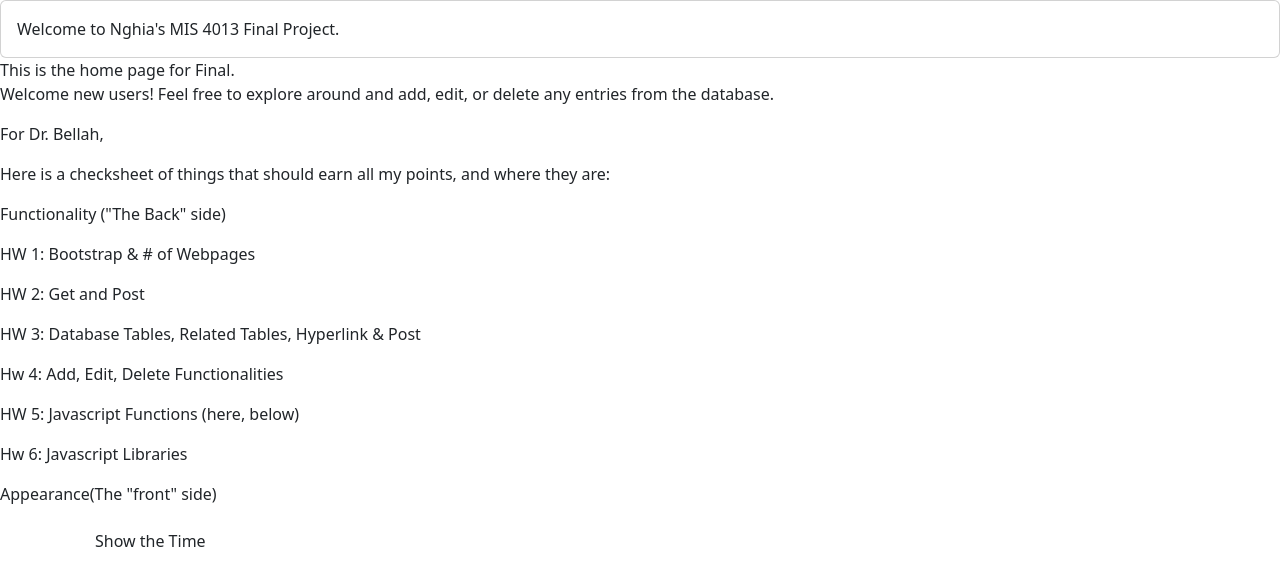
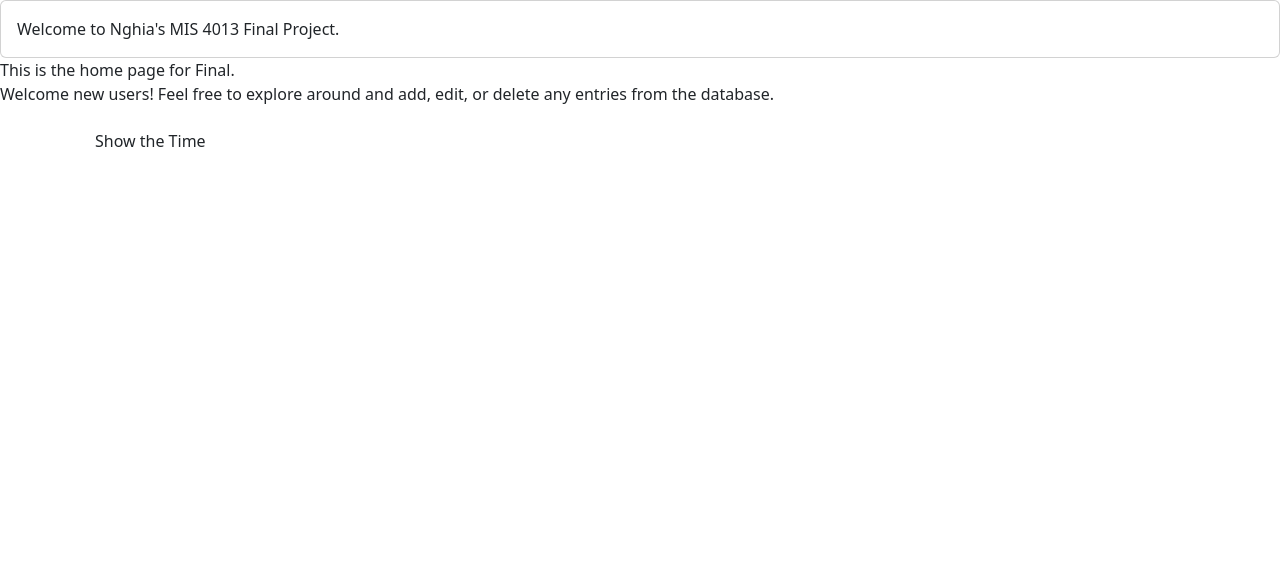
Before and after one commit to Courdias/MIS-4013-FinalProject, a PHP site: page /index2.php in a window 1280 px wide. Shown: the part 56-642 px from the top of the page. Run offline with PHP 8.4, Linux system fonts and the light colour scheme.

Commit message:
Update index2.php

```diff
--- a/index2.php
+++ b/index2.php
@@ -3,16 +3,6 @@
 ?>
 <div>This is the home page for Final.
   <p>Welcome new users! Feel free to explore around and add, edit, or delete any entries from the database.</p>
-  <p>For Dr. Bellah,</p>
-  <p>Here is a checksheet of things that should earn all my points, and where they are:</p>
-  <p>Functionality ("The Back" side)</p>
-  <p>HW 1: Bootstrap & # of Webpages</p>
-  <p>HW 2: Get and Post</p>
-  <p>HW 3: Database Tables, Related Tables, Hyperlink & Post</p>
-  <p>Hw 4: Add, Edit, Delete Functionalities</p>
-  <p>HW 5: Javascript Functions (here, below)</p>
-  <p>Hw 6: Javascript Libraries</p>
-  <p>Appearance(The "front" side)</p>
 
       <div class="container">
       <p id="date"></p>
```
